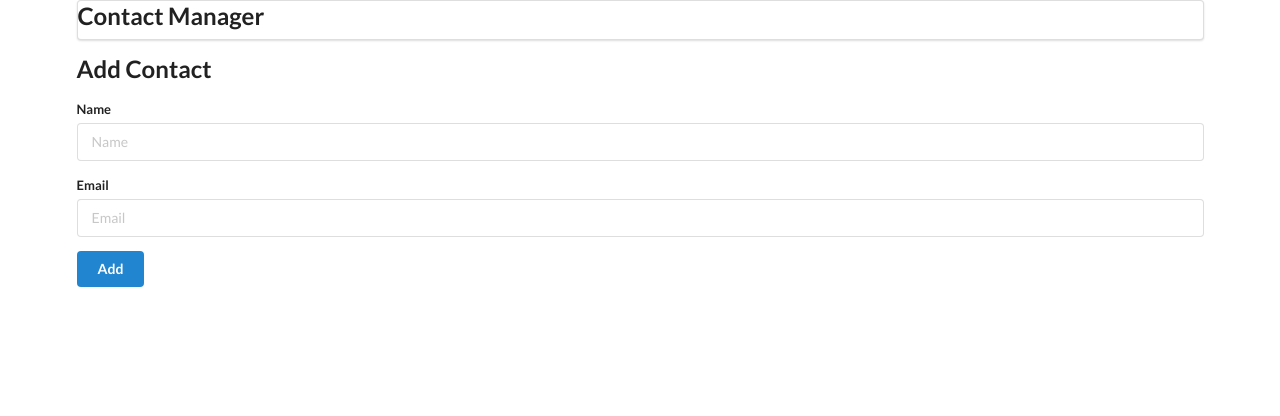
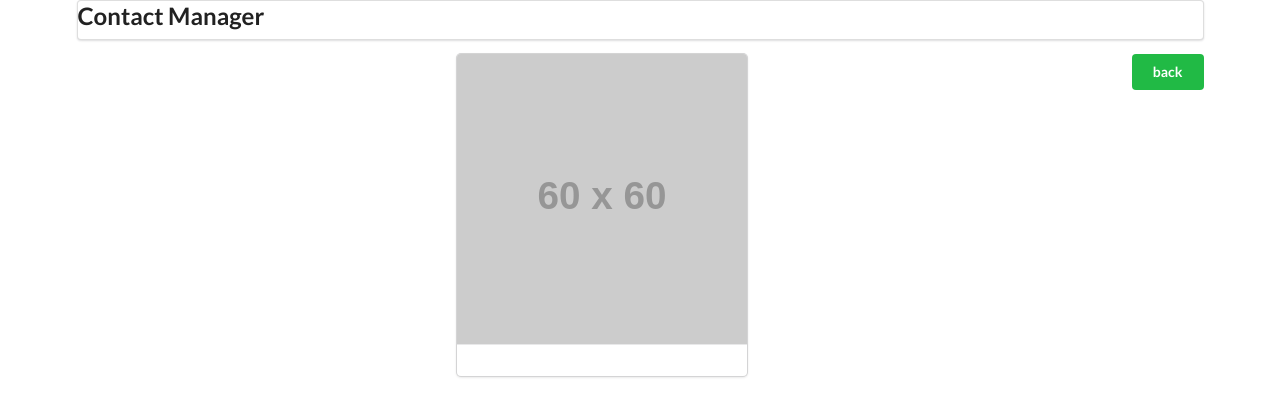
Before and after one commit to okechukwu-okolie/codingpractice-, a React (Vite) app: page /contact/1 in a window 1280 px wide. Shown: the top 416 px of the page. Built offline with nearby package versions, Linux system fonts and the light colour scheme; a web font is replaced by a local one.

Commit message:
adding to the codebase

```diff
--- a/src/App.jsx
+++ b/src/App.jsx
@@ -2,8 +2,9 @@ import Header from '../src/ReactProject/components/Header'
 import AddContact from '../src/ReactProject/components/AddContact'
 import ContactList from '../src/ReactProject/components/ContactList'
 import React,{useState,useEffect} from 'react'
-import { v4 as uuidv4 } from 'uuid';
-import {BrowserRouter as Router,Routes,Route} from 'react-router-dom'
+import { v4 as uuidv4 } from 'uuid';// this provides unique id for each item in the array
+import {Routes,Route} from 'react-router-dom'
+import ContactDetail from './ReactProject/components/ContactDetail';
 // import SignUp from './components/registration/signup/SignUp.jsx'
 // import SignIn from './components/registration/siginin/SignIn.jsx'
 // import Scheduler from './components/registration/scheduler/Scheduler.jsx'
@@ -85,11 +86,17 @@ const App = () => {
 
 
         <div className='ui container'>
+        <Header/>
+        <Routes>
+            <Route path='/add-contact' element={ <AddContact ContactHandler={addContactHandler}/>}/>
 
-        <Header/>
+
+            <Route path='/' element={<ContactList contacts={contacts} getContactId ={removeContactHandler}/>}/>
+
+            <Route path='/contact/:id' element={<ContactDetail contacts ={contacts}/>}/>
+
+        </Routes>
         {/* the callback function use used here to get the data from the child component */}
-      <AddContact ContactHandler={addContactHandler}/>
-      <ContactList contacts={contacts} getContactId ={removeContactHandler}/>
 
         </div>
 
--- a/src/ReactProject/components/AddContact.jsx
+++ b/src/ReactProject/components/AddContact.jsx
@@ -1,11 +1,16 @@
 import React,{useState} from 'react'
+import { useNavigate } from 'react-router-dom'
+
+
 
 const AddContact = ({ContactHandler}) => {
   const [Name,setName] = useState('')
   const [Email,setEmail] = useState('')
+  const navigate = useNavigate()
 
 
   const add =(e)=>{
+
       e.preventDefault()
       if(Name === '' || Email === ''){
         alert('provide the name and email')
@@ -19,6 +24,8 @@ const AddContact = ({ContactHandler}) => {
       ContactHandler(user)
       setName('')
       setEmail('')
+      navigate('/')
+
 
   }
 
@@ -27,7 +34,9 @@ const AddContact = ({ContactHandler}) => {
 
   return (
     <div className='ui main'>
-      <h2>Add Contact</h2>
+      <h2 style={{display:'inline'}}>Add Contact</h2>
+       <button className='ui green right floated button' onClick={()=>navigate(-1)}>back</button>
+        <button className='ui pink right floated button' onClick={()=>navigate(+1)}>forward</button>
       <form className='ui form' onSubmit={add}>
         <div className="field">
             <label>Name</label>
--- a/src/ReactProject/components/ContactCard.jsx
+++ b/src/ReactProject/components/ContactCard.jsx
@@ -1,15 +1,20 @@
 import React from 'react'
+import { Link, useNavigate} from 'react-router-dom'
 
 const ContactCard = ({contacts,clickHandler }) => {
+  const navigate =useNavigate()
+    const {id, Name,Email} = contacts//this is destructuring
 
-    const {id, Name,Email} = contacts//this is destructuring
+   const singleContactInfo = ()=>{
+     navigate(`/contact/${id}`, {state:{user:contacts.id}})
+   }
 
   return (
    <div  className="item" style={{display:'flex'}}>
     <div>
     <div><img src="https://placehold.co/60x60" alt="" style={{borderRadius:'50%'}} /></div>
              <div>
-                   <div className="content">
+                   <div className="content" onClick={singleContactInfo}>
                     <div className="header">{Name}</div>
                     <div>{Email}</div>
                 </div>
--- /dev/null
+++ b/src/ReactProject/components/ContactDetail.jsx
@@ -0,0 +1,32 @@
+import React from 'react'
+import { useNavigate,useLocation } from 'react-router-dom'
+
+const ContactDetail = ({contacts}) => {
+const navigate = useNavigate()
+const location = useLocation();
+const {user} = location.state || {}
+const {id, Name, Email} = contacts
+
+const singleUser = contacts.filter((contact)=>{
+    contact.id === user
+})
+
+
+  return (
+   <div className="main">
+    <button className='ui green right floated button' onClick={()=>navigate(-1)}>back</button>
+    <div className="ui card centered">
+        <div className="image">
+            <img src="https://placehold.co/60x60" alt="user" />
+        </div>
+        <div className="content">
+            <div className="header">{singleUser.Name}</div>
+            <div className="description">{singleUser.Email}</div>
+
+        </div>
+    </div>
+   </div>
+  )
+}
+
+export default ContactDetail
--- a/src/ReactProject/components/ContactList.jsx
+++ b/src/ReactProject/components/ContactList.jsx
@@ -1,7 +1,9 @@
 import React from 'react'
 import ContactCard from './ContactCard'
+import { Link, useNavigate } from 'react-router-dom'
 
 const ContactList = ({contacts,getContactId}) => {
+  const navigate = useNavigate()
 
 
 const deleteContactHandler = (id)=>{
@@ -37,8 +39,15 @@ const deleteContactHandler = (id)=>{
     })
 
   return (
-    <div className='ui celled list' >
+    <div className="main">
+      <h2>Contact List
+        <Link to={'/add-contact'}><button className='ui blue right floated button'>Add</button></Link>
+        <button className='ui green right floated button' onClick={()=>navigate(-1)}>back</button>
+        <button className='ui pink right floated button' onClick={()=>navigate(+1)}>forward</button>
+      </h2>
+      <div className='ui celled list' >
       {renderContactList}
+    </div>
     </div>
   )
 }
--- a/src/main.jsx
+++ b/src/main.jsx
@@ -2,13 +2,13 @@ import { StrictMode } from 'react'
 import { createRoot } from 'react-dom/client'
 import './index.css'
 
-// import { BrowserRouter } from "react-router-dom"
+import { BrowserRouter } from "react-router-dom"
 import App from './App'
 
 createRoot(document.getElementById('root')).render(
   <StrictMode>
-    {/* <BrowserRouter> */}
+    <BrowserRouter>
       <App/>
-    {/* </BrowserRouter> */}
+    </BrowserRouter>
   </StrictMode>,
 )
```
